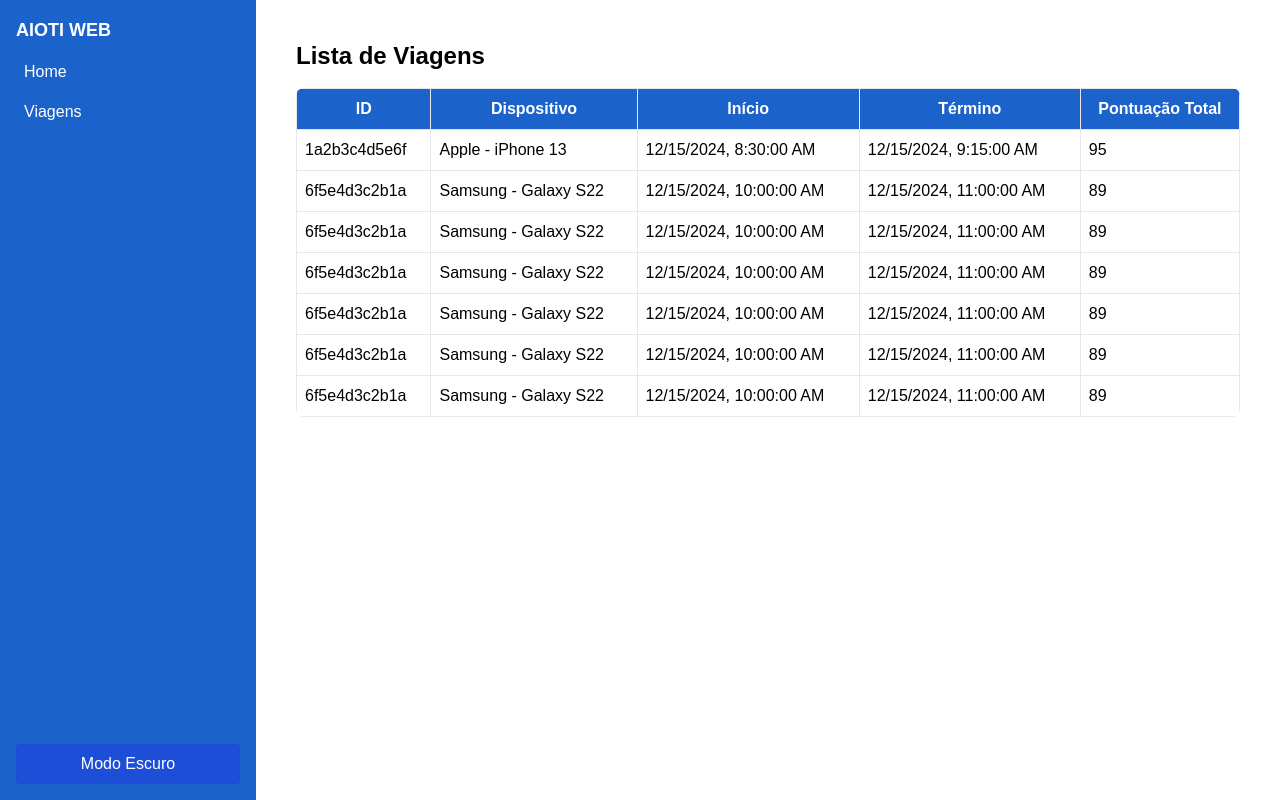
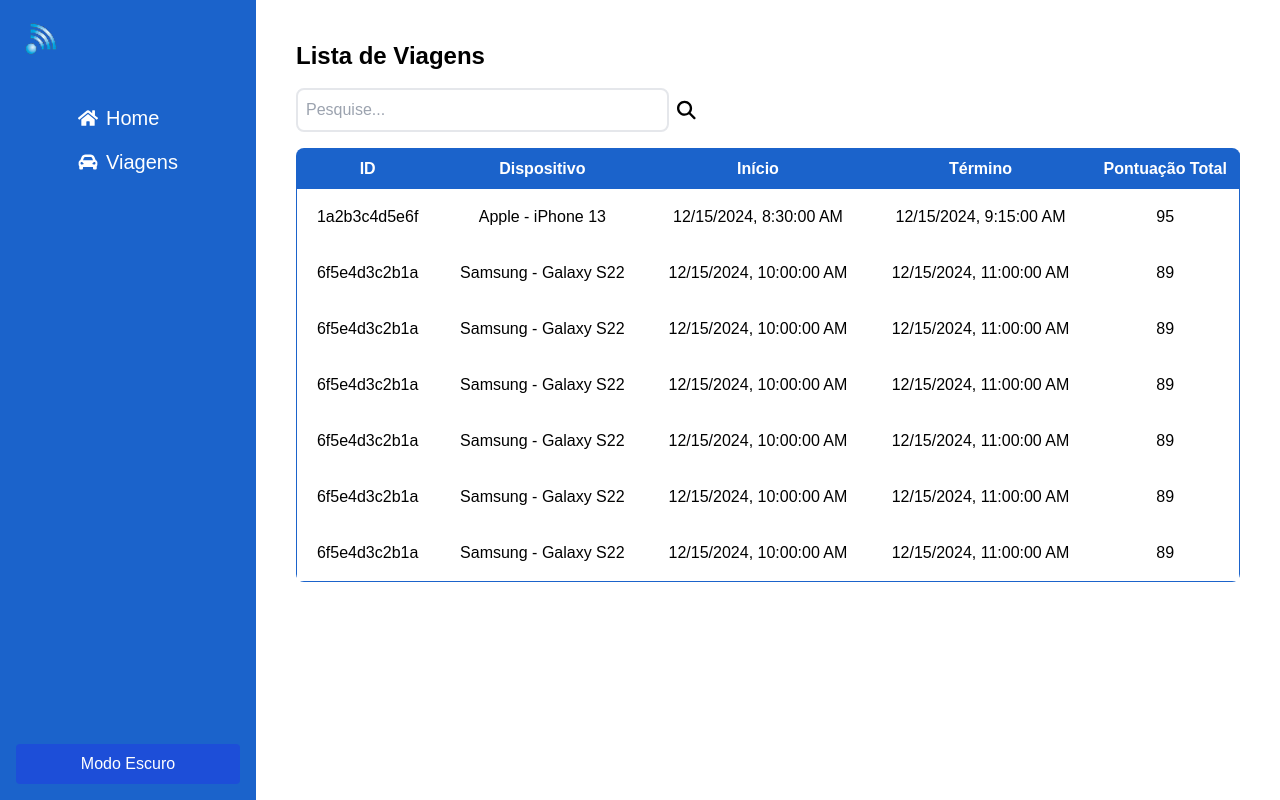
Before and after one commit to JonathasVeras/aioti-web, a Next.js app: page /travels in a window 1280 px wide. Built offline with nearby package versions, Linux system fonts and the light colour scheme.

Commit message:
feat: searchbar, visual changes, icons

```diff
--- a/package.json
+++ b/package.json
@@ -12,7 +12,8 @@
     "axios": "^1.7.9",
     "next": "15.1.3",
     "react": "^19.0.0",
-    "react-dom": "^19.0.0"
+    "react-dom": "^19.0.0",
+    "react-icons": "^5.4.0"
   },
   "devDependencies": {
     "@eslint/eslintrc": "^3",
--- a/src/app/travels/page.tsx
+++ b/src/app/travels/page.tsx
@@ -29,6 +29,8 @@ interface ExtendedTravel extends Travel {
 
 const Travels: React.FC = () => {
   const [travels, setTravels] = useState<ExtendedTravel[]>([]);
+  const [filteredTravels, setFilteredTravels] = useState<ExtendedTravel[]>([]);
+  const [SearchbarText, setSearchbarText] = useState<string>("");
 
   useEffect(() => {
     const fetchTravels = async () => {
@@ -36,14 +38,14 @@ const Travels: React.FC = () => {
         const response = await new Promise<{ data: Travel[] }>((resolve) =>
           setTimeout(() => resolve({ data: mockData }), 1000)
         );
-        setTravels(
-          response.data.map((travel) => ({
-            ...travel,
-            deviceInfo: `${travel.device.vendor} - ${travel.device.model}`,
-            startFormatted: new Date(travel.startTravel).toLocaleString(),
-            endFormatted: new Date(travel.endTravel).toLocaleString(),
-          }))
-        );
+        const formattedTravels = response.data.map((travel) => ({
+          ...travel,
+          deviceInfo: `${travel.device.vendor} - ${travel.device.model}`,
+          startFormatted: new Date(travel.startTravel).toLocaleString(),
+          endFormatted: new Date(travel.endTravel).toLocaleString(),
+        }));
+        setTravels(formattedTravels);
+        setFilteredTravels(formattedTravels);
       } catch (error) {
         console.error("Erro ao buscar viagens:", error);
       }
@@ -52,7 +54,18 @@ const Travels: React.FC = () => {
     fetchTravels();
   }, []);
 
-
+  useEffect(() => {
+    const lowerSearchText = SearchbarText.toLowerCase();
+    setFilteredTravels(
+      travels.filter(
+        (travel) =>
+          travel.id.toLowerCase().includes(lowerSearchText) ||
+          travel.deviceInfo.toLowerCase().includes(lowerSearchText) ||
+          travel.startFormatted.toLowerCase().includes(lowerSearchText) ||
+          travel.endFormatted.toLowerCase().includes(lowerSearchText)
+      )
+    );
+  }, [SearchbarText, travels]);
 
   const columns: Column<ExtendedTravel>[] = [
     { header: "ID", accessor: "id" },
@@ -62,8 +75,14 @@ const Travels: React.FC = () => {
     { header: "Pontuação Total", accessor: "totalScore" },
   ];
 
-
-  return <SimpleTable title="Lista de Viagens" data={travels} columns={columns} />;
+  return (
+    <SimpleTable
+      title="Lista de Viagens"
+      data={filteredTravels}
+      columns={columns}
+      setSearchbarText={setSearchbarText}
+    />
+  );
 };
 
 export default Travels;
--- a/src/components/Navbar.tsx
+++ b/src/components/Navbar.tsx
@@ -1,6 +1,12 @@
 "use client";
+import Image from "next/image";
 import Link from "next/link";
 import React, { useState, useEffect } from "react";
+import { FaHome } from "react-icons/fa";
+import { FaCarAlt } from "react-icons/fa";
+
+export const linkPersonalization: string = `hover:bg-blue-700 dark:hover:bg-gray-700 rounded text-xl`
+export const buttonDivPersonalization: string = `flex items-center gap-2`
 
 const Navbar: React.FC = () => {
   const [darkMode, setDarkMode] = useState(false);
@@ -28,18 +34,30 @@ const Navbar: React.FC = () => {
     <nav className="bg-primary dark:bg-primary-dark text-white dark:text-gray-100">
       <div className="hidden md:flex flex-col h-screen w-64 p-4">
         {/* Navbar para Desktop */}
-        <Link href="/" className="text-lg font-bold mb-4">
-          AIOTI WEB
-        </Link>
-        <ul className="flex flex-col gap-4">
+        <div className="flex items-center">
+          <Image
+            src="/logo_png_transparent.png"
+            alt="Logo"
+            width={50}
+            height={50}
+            className="object-contain"
+          />
+        </div>
+        <ul className="grid grid-col gap-4 items-center justify-center mt-10">
           <li>
-            <Link href="/" className="hover:bg-blue-700 dark:hover:bg-gray-700 p-2 rounded">
-              Home
+            <Link href="/" className={linkPersonalization}>
+              <div className={buttonDivPersonalization}>
+                <FaHome />
+                Home
+              </div>
             </Link>
           </li>
           <li>
-            <Link href="/travels" className="hover:bg-blue-700 dark:hover:bg-gray-700 p-2 rounded">
-              Viagens
+            <Link href="/travels" className={linkPersonalization}>
+            <div className={buttonDivPersonalization}>
+                <FaCarAlt />
+                Viagens
+              </div>
             </Link>
           </li>
         </ul>
@@ -53,9 +71,6 @@ const Navbar: React.FC = () => {
 
       <div className="md:hidden flex flex-row w-full p-4">
         {/* Navbar para Mobile */}
-        <Link href="/" className="text-lg font-bold mr-auto">
-          AIOTI WEB
-        </Link>
         <ul className="flex flex-row gap-4">
           <li>
             <Link href="/" className="hover:bg-blue-700 dark:hover:bg-gray-700 p-2 rounded">
--- a/src/components/Tables/SimpleTable/SimpleTable.tsx
+++ b/src/components/Tables/SimpleTable/SimpleTable.tsx
@@ -1,5 +1,6 @@
 "use client";
-import React from "react";
+import React, { ChangeEvent } from "react";
+import { FaMagnifyingGlass } from "react-icons/fa6";
 
 export interface Column<T> {
   header: string;
@@ -11,18 +12,32 @@ interface SimpleTableProps<T> {
   title: string;
   data: T[];
   columns: Column<T>[];
+  setSearchbarText: (text: string) => void;
 }
 
-const SimpleTable = <T,>({ title, data, columns }: SimpleTableProps<T>) => {
+const SimpleTable = <T,>({ title, data, columns, setSearchbarText }: SimpleTableProps<T>) => {
+  const handleSearchChange = (e: ChangeEvent<HTMLInputElement>) => {
+    setSearchbarText(e.target.value);
+  };
+
   return (
     <div className="p-6 bg-white dark:bg-black h-full text-black dark:text-white">
       <h1 className="text-2xl font-bold mb-4">{title}</h1>
+      <div className="flex items-center gap-2 w-[400px] mb-4">
+        <input
+          type="text"
+          placeholder="Pesquise..."
+          className="w-full p-2 border-2 rounded-lg focus:outline-none focus:ring-2 focus:ring-primary dark:focus:ring-primary-dark dark:bg-black"
+          onChange={handleSearchChange}
+        />
+        <FaMagnifyingGlass size={20}/>
+      </div>
       <div className="overflow-x-auto rounded-lg">
-        <table className="min-w-full border border-gray-200 dark:border-gray-700">
+        <table className="min-w-full border border-primary dark:border-primary-dark">
           <thead>
             <tr className="bg-primary dark:bg-primary-dark text-white">
               {columns.map((column, index) => (
-                <th key={index} className="p-2 border border-gray-200 dark:border-gray-700">
+                <th key={index} className="p-2">
                   {column.header}
                 </th>
               ))}
@@ -35,10 +50,7 @@ const SimpleTable = <T,>({ title, data, columns }: SimpleTableProps<T>) => {
                 className="hover:bg-primary dark:hover:bg-primary-dark hover:text-white"
               >
                 {columns.map((column, colIndex) => (
-                  <td
-                    key={colIndex}
-                    className="p-2 border border-gray-200 dark:border-gray-700"
-                  >
+                  <td key={colIndex} className="p-4 text-center">
                     {column.render
                       ? column.render(row[column.accessor], row)
                       : (row[column.accessor] as React.ReactNode)}
```
Also changed, not shown: public/logo_png_transparent.png (added), 1 other file (tests, documents, lock files or other folders).
